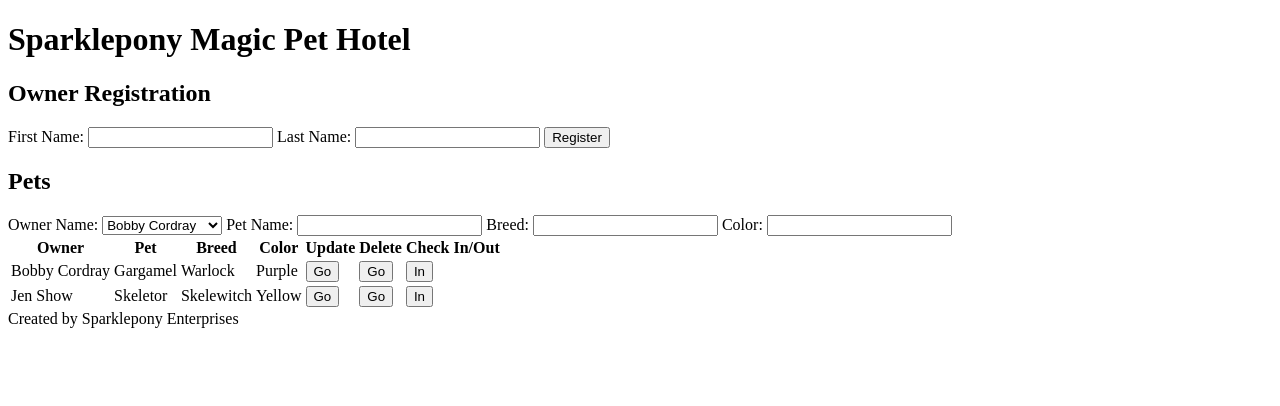
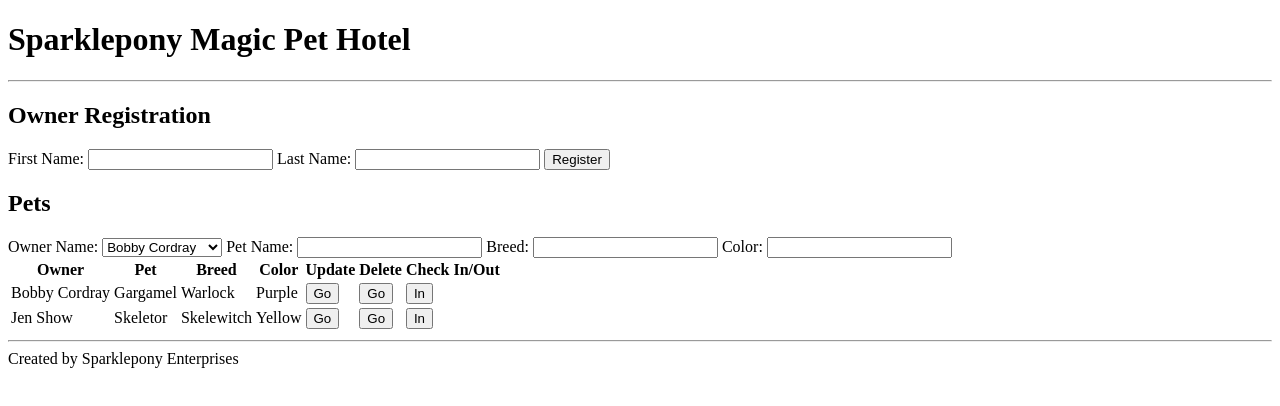
Before and after one commit to LohmannTim/pet_hotel, a website: page public/index.html in a window 1280 px wide. Drawn offline with Linux system fonts and the light colour scheme.

Commit message:
added hr tags, made html source prettier

```diff
--- a/public/index.html
+++ b/public/index.html
@@ -7,7 +7,10 @@
     <link rel="stylesheet" href="styles/styles.css">
     <title>Sparklepony Magic Pet Hotel</title>
 </head>
-<header><h1>Sparklepony Magic Pet Hotel</h1></header>
+<header>
+    <h1>Sparklepony Magic Pet Hotel</h1>
+    <hr>
+</header>
 
 <body ng-app="PetApp" ng-controller="PetController">
     <section>
@@ -75,6 +78,7 @@
     </section>
 </body>
 <footer>
+    <hr>
     <div>Created by Sparklepony Enterprises</div>
 </footer>
 
```
Lines whose indentation alone changed are shown as unchanged.
